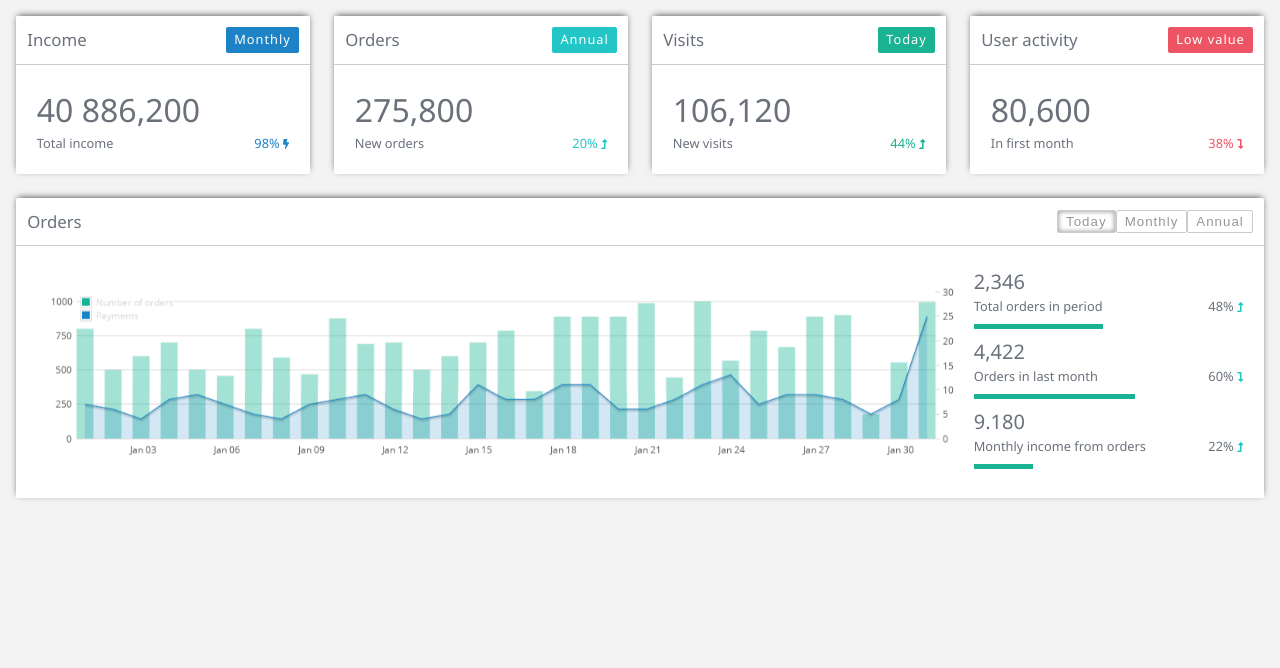
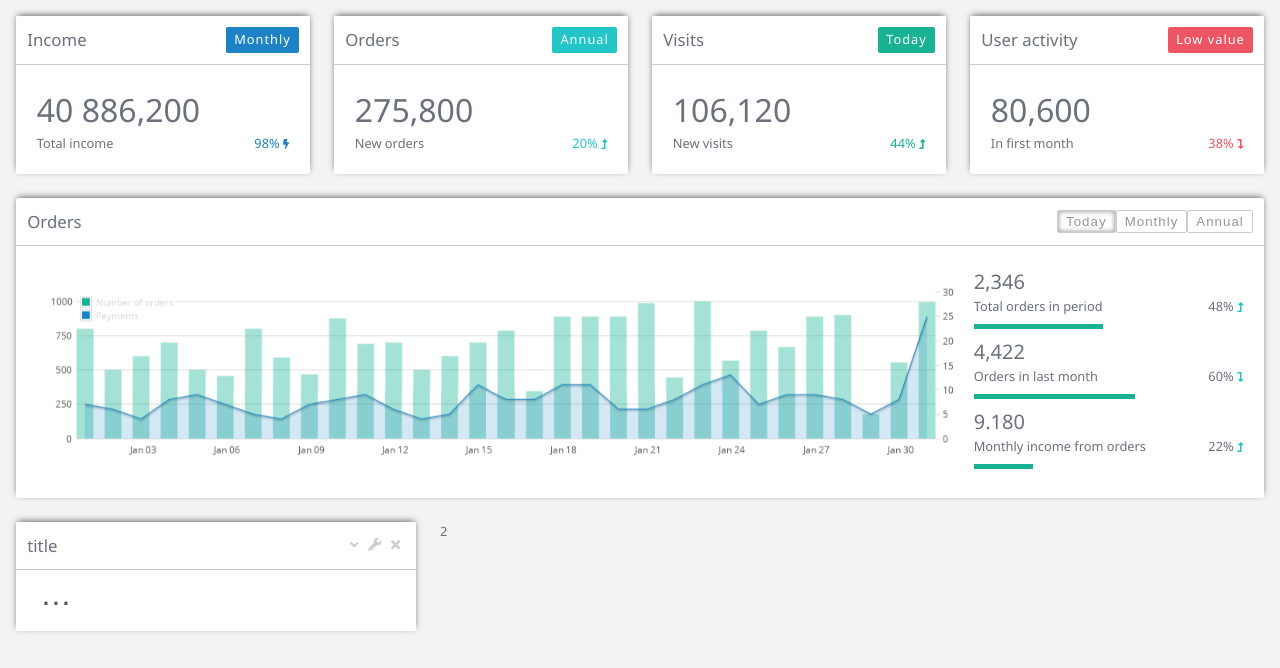
Before and after one commit to bartushak007/react_task, a React (Create React App) app: page / in a window 1280 px wide. Shown: the top 668 px of the page. Built offline with nearby package versions, Linux system fonts and the light colour scheme.

Commit message:
add PartialContent component

```diff
--- a/public/data.json
+++ b/public/data.json
@@ -105,5 +105,9 @@
       "src": "images/sections/ordersInGraphs/graph.png",
       "alt": "graph"
     }
+  },
+  "messages": {
+    "title": "Messages",
+    "messagesList": []
   }
 }
--- a/src/components/sections/ordersInGraphs/OrdersInGraphs.js
+++ b/src/components/sections/ordersInGraphs/OrdersInGraphs.js
@@ -33,7 +33,7 @@ const OrdersInGraphs = ({
 
   return (
     <div className="orders-in-graphs abroad">
-      <div className="a space-between wrap-head">
+      <div className="space-between wrap-head">
         <h3 className="title">{title}</h3>
         <div>{switchGraphs.map(renderButtons)}</div>
       </div>
--- a/src/components/shared/icon/Icon.js
+++ b/src/components/shared/icon/Icon.js
@@ -5,22 +5,32 @@ import { FontAwesomeIcon } from '@fortawesome/react-fontawesome';
 import {
   faLevelDownAlt,
   faLevelUpAlt,
-  faBolt
+  faBolt,
+  faAngleUp,
+  faAngleDown,
+  faWrench,
+  faTimes
 } from '@fortawesome/free-solid-svg-icons';
 
 const icons = {
   down: faLevelDownAlt,
   up: faLevelUpAlt,
-  bolt: faBolt
+  bolt: faBolt,
+  angleUp: faAngleUp,
+  angleDown: faAngleDown,
+  wrench: faWrench,
+  times: faTimes
 };
 
-const Icon = ({ icon, fontSize, className }) => (
-  <FontAwesomeIcon
-    style={fontSize ? { fontSize } : {}}
-    icon={icons[icon]}
-    className={className}
-  />
-);
+const Icon = ({ icon, fontSize, ...props }) => {
+  return (
+    <FontAwesomeIcon
+      {...props}
+      style={fontSize ? { fontSize } : {}}
+      icon={icons[icon]}
+    />
+  );
+};
 
 Icon.defaultProps = {
   icon: ''
--- /dev/null
+++ b/src/components/shared/partialContent/PartialContent.js
@@ -0,0 +1,48 @@
+import React from 'react';
+import PropTypes from 'prop-types';
+
+import Icon from '../icon';
+import useToggle from '../../../hooks/useToggle';
+import './style/partial-content.scss';
+
+const PartialContent = ({ children, title }) => {
+  const { toggle, turnToggle } = useToggle();
+  const ToggleBtn = ({ children }) => (
+    <button className="partial-content__btn" onClick={turnToggle}>
+      {children}
+    </button>
+  );
+  return (
+    <div className="abroad partial-content">
+      <div className="space-between wrap-head">
+        <h3 className="title">{'title'}</h3>{' '}
+        <div>
+          <ToggleBtn>
+            <Icon icon={toggle ? 'angleUp' : 'angleDown'} />
+          </ToggleBtn>
+          <button className="partial-content__btn">
+            <Icon icon="wrench" />
+          </button>
+          <button className="partial-content__btn">
+            <Icon icon="times" />
+          </button>
+        </div>
+      </div>
+      <div className="wrap-content">
+        {toggle ? (
+          children
+        ) : (
+          <ToggleBtn>
+            <span className="partial-content__dots">...</span>
+          </ToggleBtn>
+        )}
+      </div>
+    </div>
+  );
+};
+
+PartialContent.propTypes = {
+  title: PropTypes.string
+};
+
+export default PartialContent;
--- /dev/null
+++ b/src/components/shared/partialContent/index.js
@@ -0,0 +1,3 @@
+import PartialContent from './PartialContent';
+
+export default PartialContent;
--- /dev/null
+++ b/src/components/shared/partialContent/style/partial-content.scss
@@ -0,0 +1,26 @@
+.partial-content {
+  &__btn {
+    border: 0;
+    margin: 0 0.3rem;
+    background: transparent;
+    color: #ccc;
+    transition: 0.4s;
+    outline-width: 0;
+
+    &:hover {
+      color: rgb(139, 138, 138);
+      cursor: pointer;
+    }
+  }
+
+  &__children {
+    overflow: hidden;
+  }
+
+  &__dots {
+    color: #555;
+    font-size: 2rem;
+    line-height: 0;
+    letter-spacing: 1px;
+  }
+}
--- /dev/null
+++ b/src/hooks/useToggle.js
@@ -0,0 +1,14 @@
+import { useState } from 'react';
+
+const useToggle = (init = false) => {
+  const [toggle, setToggle] = useState(init);
+
+  const turnToggle = () => setToggle(!toggle);
+
+  return {
+    toggle,
+    turnToggle
+  };
+};
+
+export default useToggle;
--- a/src/pages/home/Home.js
+++ b/src/pages/home/Home.js
@@ -3,6 +3,7 @@ import PropTypes from 'prop-types';
 
 import Activities from '../../components/blocks/activity';
 import OrdersInGraphs from '../../components/sections/ordersInGraphs';
+import PartialContent from '../../components/shared/partialContent';
 import './style/home.scss';
 
 const Home = ({ data }) => {
@@ -14,6 +15,12 @@ const Home = ({ data }) => {
     <div className="home container">
       {data.activities.map(renderActivities)}
       <OrdersInGraphs ordersInGraphs={data.ordersInGraphs} />
+      <div className="home__content-collection">
+        <div className="home__messages-container">
+          <PartialContent>messages</PartialContent>
+        </div>
+        <div className="home__lists-container">2</div>
+      </div>
     </div>
   );
 };
--- a/src/pages/home/style/home.scss
+++ b/src/pages/home/style/home.scss
@@ -5,7 +5,8 @@
 
   grid-template-areas:
     'income orders visits user-activity'
-    'orders-in-graphs orders-in-graphs orders-in-graphs orders-in-graphs';
+    'orders-in-graphs orders-in-graphs orders-in-graphs orders-in-graphs'
+    'content-collection content-collection content-collection content-collection';
 
   grid-gap: 1.5rem;
 
@@ -28,4 +29,20 @@
   .orders-in-graphs {
     grid-area: orders-in-graphs;
   }
+
+  .home__content-collection {
+    grid-area: content-collection;
+    display: grid;
+    grid-template-columns: 1fr 1fr 1fr;
+    align-items: start;
+    grid-template-areas: 'messages-container, lists-container';
+    grid-gap: 1.5rem;
+
+    &__messages-container {
+      grid-area: messages-container;
+    }
+    &__lists-container {
+      grid-area: lists-container;
+    }
+  }
 }
```
